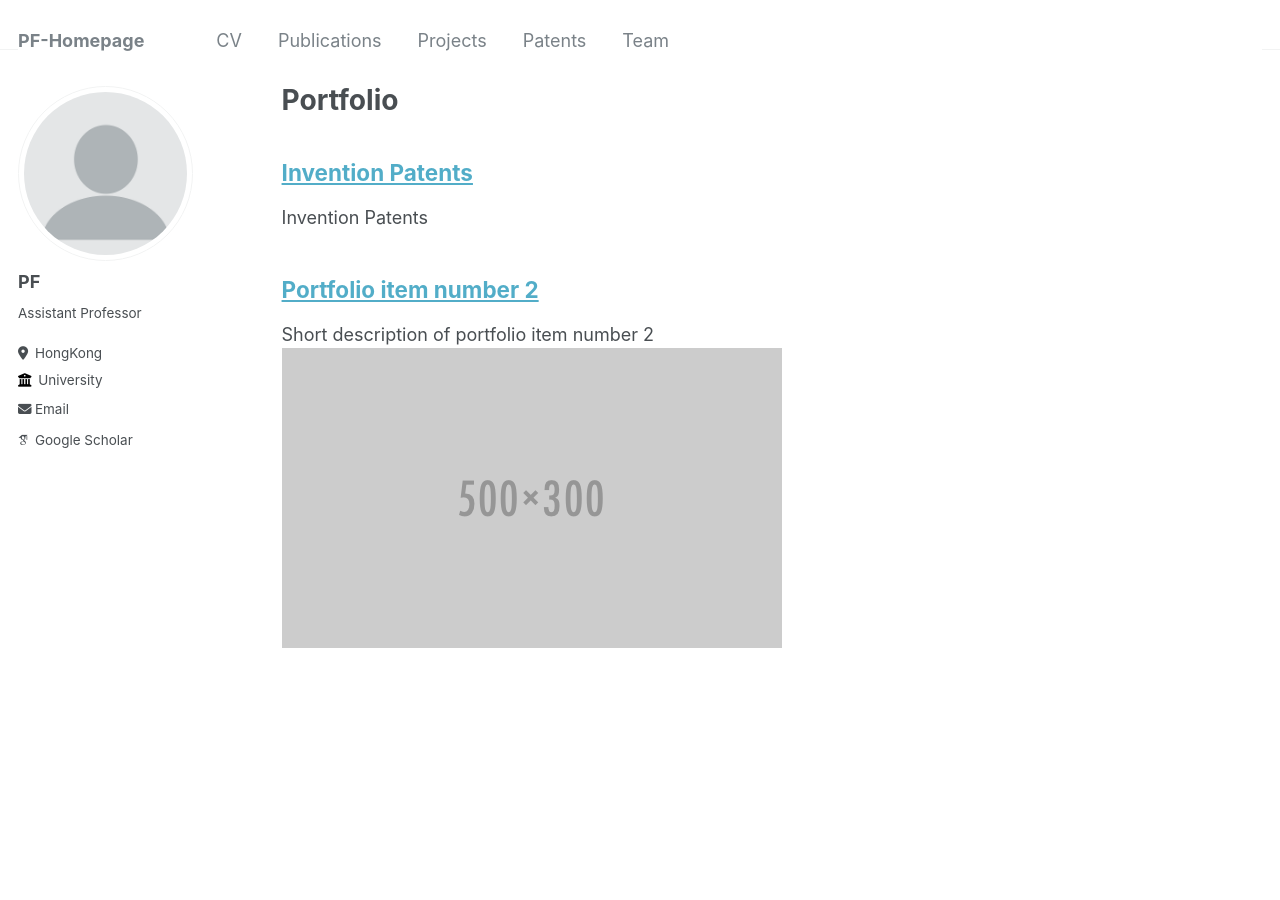
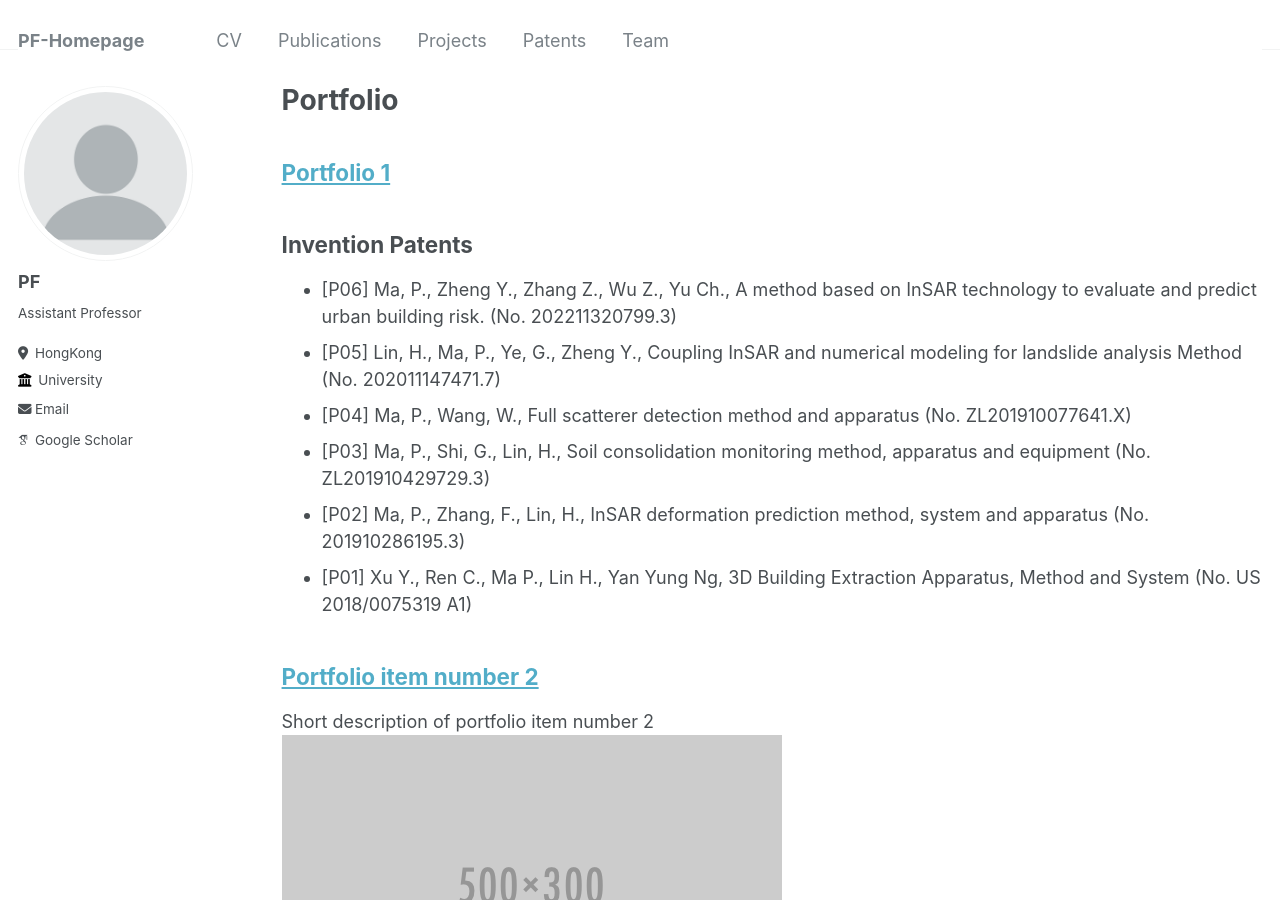
Before and after one commit to pfMA03/peifengMa, a Jekyll site: the page built from _pages/portfolio.html, in a window 1280 px wide and 900 px high. Built offline with Jekyll 4.4.1, drawn with Linux system fonts in a browser that asks for light colours; some web fonts are replaced; part of the change alters nothing that is shown.

Commit message:
Update portfolio-1.md

```diff
--- a/_portfolio/portfolio-1.md
+++ b/_portfolio/portfolio-1.md
@@ -1,8 +1,10 @@
 ---
-title: "Invention Patents"
-excerpt: "Invention Patents"
-# collection: portfolio
+# title: "Invention Patents"
+# excerpt: "Invention Patents"
+collection: portfolio
 ---
+Invention Patents
+------
 * [P06] Ma, P., Zheng Y., Zhang Z., Wu Z., Yu Ch., A method based on InSAR technology to
 evaluate and predict urban building risk. (No. 202211320799.3)
 * [P05] Lin, H., Ma, P., Ye, G., Zheng Y., Coupling InSAR and numerical modeling for landslide
```
